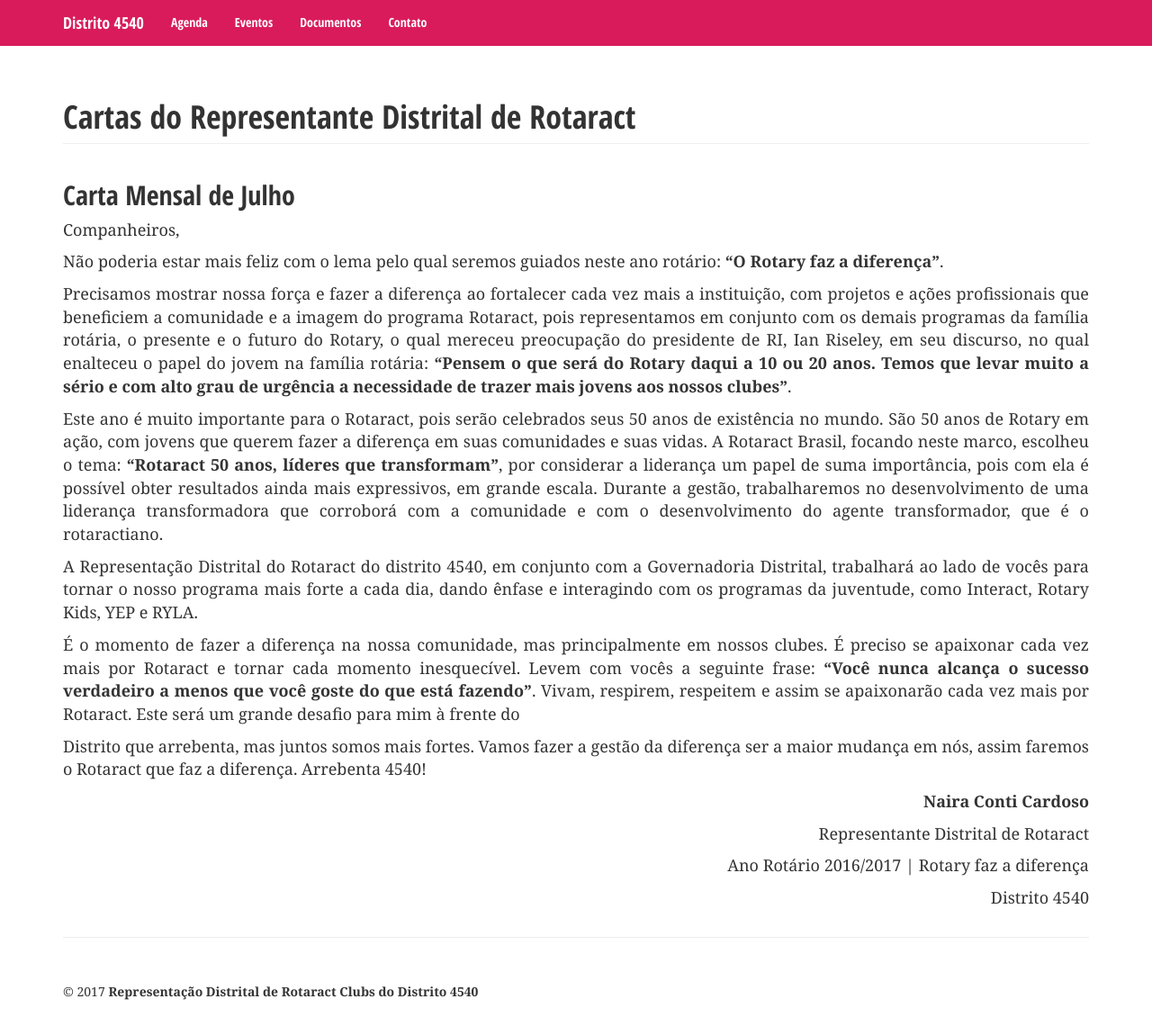
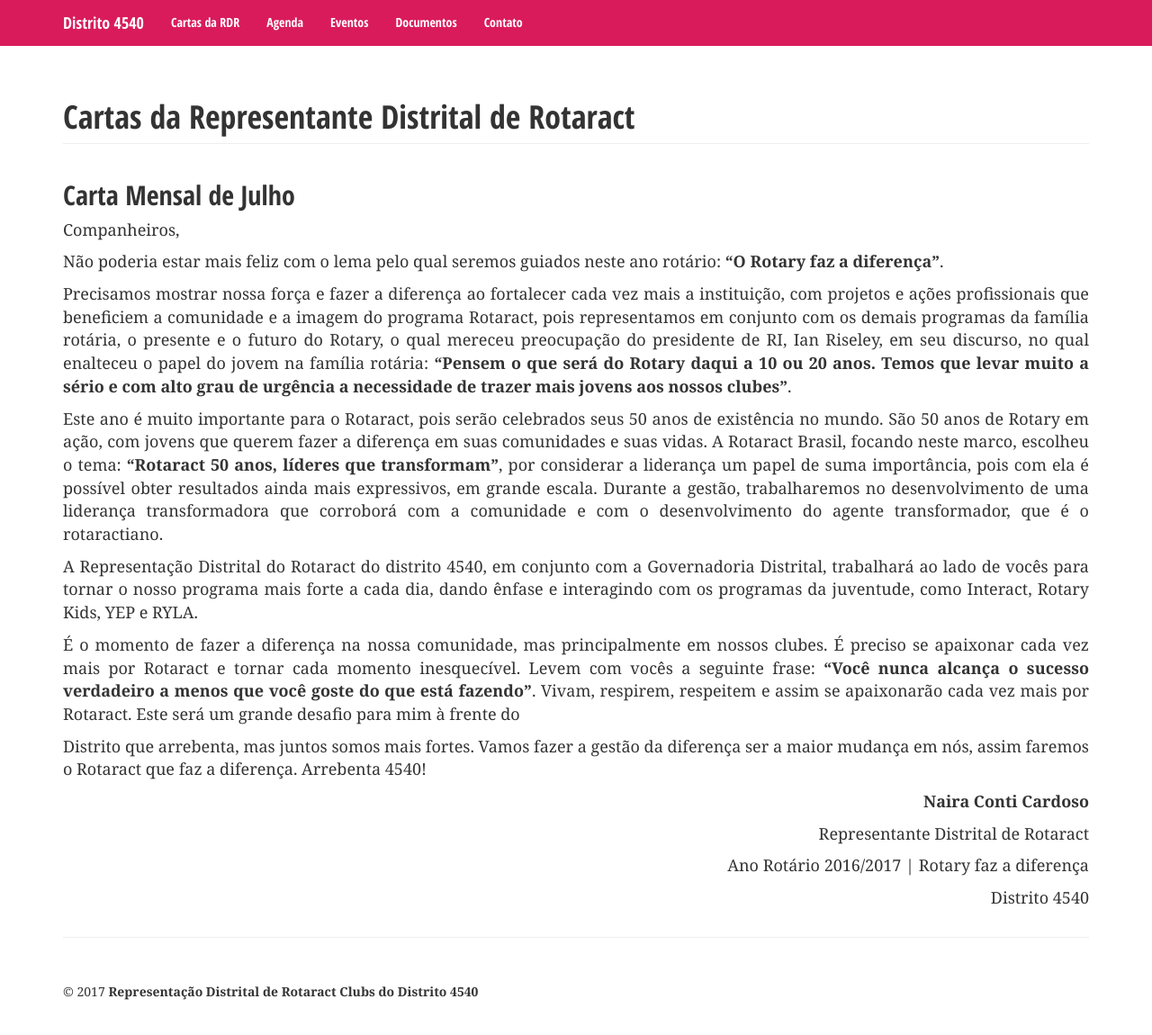
Before and after one commit to miguelkiri/rotaract, a Jekyll site: the page built from _pages/letters.html, in a window 1280 px wide and 1172 px high. Shown: the top 1150 px of the window at 90% size. Built offline with Jekyll 4.4.1, drawn with Linux system fonts in a browser that asks for light colours; nearby versions of some CDN libraries.

Commit message:
Add letters tab

```diff
--- a/_data/nav.yaml
+++ b/_data/nav.yaml
@@ -1,4 +1,5 @@
 main:
+    - { url: '/letters', text: 'Cartas da RDR' }
     # - { url: '/clubs', text: 'Clubes' }
     - { url: '/calendar', text: 'Agenda' }
     - { url: '/events', text: 'Eventos' }
--- a/_pages/letters.html
+++ b/_pages/letters.html
@@ -1,7 +1,7 @@
 ---
 layout: default
 title: "Cartas"
-pageHeader: "Cartas do Representante Distrital de Rotaract"
+pageHeader: "Cartas da Representante Distrital de Rotaract"
 permalink: /letters/
 ---
 {% for letter in site.data.letters %}
```
